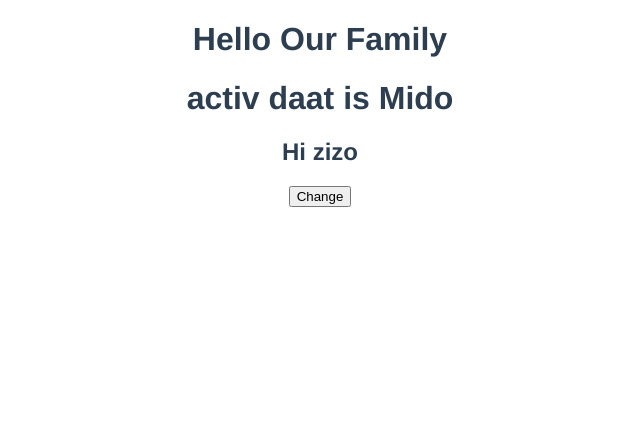
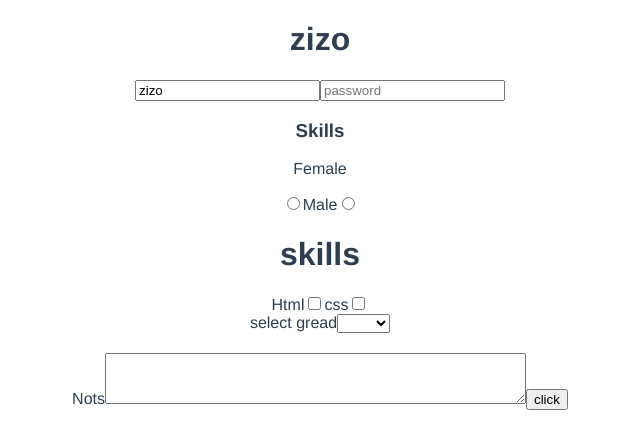
Before and after one commit to Hassan-Abd-El-Aziz/Vue-CLI-Revision, a Vue app: page / in a window 1280 px wide. Shown: the top 448 px of the page, without its empty margins (320-960 px from the left). Built offline with nearby package versions, Linux system fonts and the light colour scheme.

Commit message:
toggle component -keep alive- lazy- radio checkbox selsctoption with v-model

```diff
--- a/src/components/MyStudents.vue
+++ b/src/components/MyStudents.vue
@@ -1,21 +1,14 @@
 <template>
-  <h1>activ daat is {{ name }}</h1>
-  <slot name="slotName"></slot>
-  <button @click="update">Change</button>
+  <form action="">
+    <h1>{{ name }}</h1>
+    <slot name="input"></slot>
+    <slot name="check"></slot>
+    <slot name="Btn"></slot>
+    <slot name="data"></slot>
+  </form>
 </template>
-
 <script>
 export default {
-  data() {
-    return {
-      activ: this.act,
-    };
-  },
   props: ["name"],
-  methods: {
-    update() {
-      this.$emit("update", "zizo");
-    },
-  },
 };
 </script>
--- a/src/views/HomeView.vue
+++ b/src/views/HomeView.vue
@@ -1,62 +1,69 @@
 <template>
-  <div class="home">
-    <h1>Hello Our Family</h1>
-    <students :name="name" @update="changact($event)">
-      <template #slotTitle>
-        <h2>Hi from slot</h2>
+  <keep-alive>
+    <my-student :name="name" v-if="isAct">
+      <h1>Heloo Login</h1>
+      <template #input>
+        <input type="text" v-model.lazy="name" placeholder="Name" />
+        <input type="password" placeholder="password" />
+        <div>
+          <h3>Skills</h3>
+          <label for="femal">Female</label>
+          <p>{{ gender.male }}</p>
+          <input type="radio" id="femal" v-model="gender.femal" value="femal" />
+          <label for="mal">Male</label>
+          <input type="radio" id="Male" v-model="gender.male" value="male" />
+        </div>
+        <div>
+          <h1>skills</h1>
+          <label for="html">Html</label>
+          <input type="checkbox" v-model="skills.html" />
+          <label for="css">css</label>
+          <input type="checkbox" v-model="skills.css" />
+        </div>
+        <label for="gread">select gread</label>
+        <select name="gread" id="gread" v-model="gread">
+          <option value="val-one">one</option>
+          <option value="val-two">two</option>
+          <option value="val-three">three</option>
+          <option value="val-four">four</option>
+        </select>
+        <h2>{{ gread }}</h2>
+        <label for="nots">Nots</label>
+        <textarea
+          name="nots"
+          id="nots"
+          cols="50"
+          rows="3"
+          v-model="Bio"
+        ></textarea>
+        <button @click="addData">click</button>
       </template>
-      <template #slotName>
-        <h2>Hi zizo</h2>
-      </template>
-    </students>
-  </div>
+    </my-student>
+  </keep-alive>
 </template>
 
 <script>
-import Students from "@/components/MyStudents";
+import MyStudent from "@/components/MyStudents.vue";
 export default {
   data() {
     return {
-      name: "Mido",
-      activ: false,
+      gread: "",
+      isAct: true,
+      name: "zizo",
+      gender: [{ male: "Male", femal: "" }],
+      skills: [{ html: false, css: false }],
+      Bio: "",
     };
   },
   components: {
-    Students,
+    MyStudent,
   },
   methods: {
-    changact(data) {
-      if (this.name === "mido") {
-        this.name = data;
-      } else {
-        this.name = "mido";
-      }
+    addData() {
+      console.log(this.gender.male);
+      console.log(this.skills.html);
+      console.log(this.Bio);
     },
-  },
-  //Hocks
-  beforeCreate() {
-    alert("Hello");
-  },
-  created() {
-    console.log("created");
-  },
-  beforeMount() {
-    alert("BMount");
-  },
-  mounted() {
-    console.log("mounted");
-  },
-  beforeUpdate() {
-    alert("update");
-  },
-  updated() {
-    console.log("updated");
-  },
-  beforeUnmount() {
-    alert("delet");
-  },
-  unmounted() {
-    console.log("Deleted");
   },
 };
 </script>
--- a/src/views/StudentView.vue
+++ b/src/views/StudentView.vue
@@ -1,21 +1,51 @@
 <template>
-  <div class="studen">
-    <h1>Heloo students</h1>
-    <MyStudent :st="list" :nam="name" :act="isAct" />
-  </div>
+  <h1>Heloo students</h1>
+  <my-student>
+    <template #input>
+      <input type="text" placeholder="Name" v-model="student.name" />
+      <input type="number" placeholder="Age" v-model="student.age" />
+    </template>
+    <template #check>
+      <div>
+        skills
+        <label for="html">HTML</label>
+        <input type="checkbox" v-model="student.skills.html" id="html" />
+        <label for="Css">CSS</label>
+        <input type="checkbox" v-model="student.skills.css" id="Css" />
+      </div>
+    </template>
+    <template #Btn> <button @click="addData">Add</button> </template>
+    <template #data>
+      <ul>
+        <li v-for="(stu, i) in students" :key="i">
+          <p>{{ stu.name }}</p>
+          <p>{{ stu.age }}</p>
+          <p v-for="(val, i) in stu.skills" :key="i">
+            <span v-if="val === true">skills is :{{ val }}</span>
+          </p>
+        </li>
+      </ul>
+    </template>
+  </my-student>
 </template>
 <script>
 import MyStudent from "@/components/MyStudents";
 export default {
   data() {
     return {
-      list: ["Mohamed", "Fatma", "Rofi"],
-      name: "zizo",
-      isAct: true,
+      students: [],
+      student: { name: "", age: "", skills: [{ html: "html", css: "css" }] },
     };
   },
   components: {
     MyStudent,
   },
+  methods: {
+    addData() {
+      this.students.push(this.student);
+      console.log(this.students);
+      console.log(this.students.skills);
+    },
+  },
 };
 </script>
```
